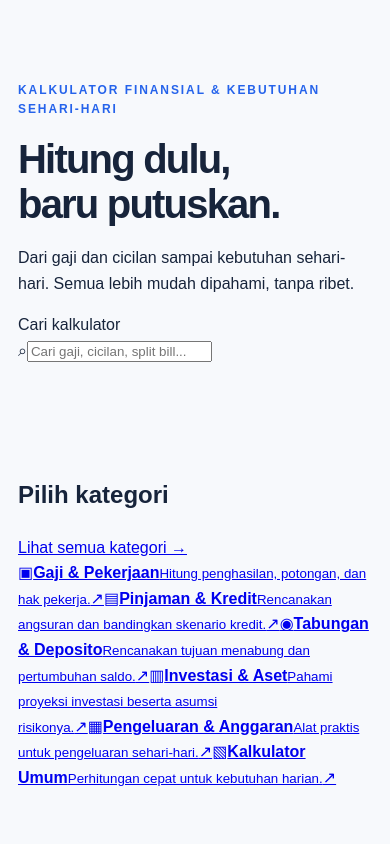
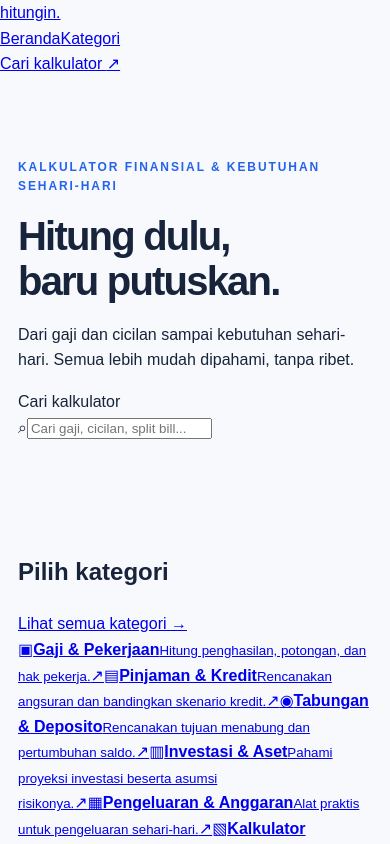
Before and after one commit to Irsan-R/hitungin, a Next.js app: page / in a window 390 px wide. Shown: the top 844 px of the page. Built offline with nearby package versions, Linux system fonts and the light colour scheme.

Commit message:
design: apply matte light responsive visual system

```diff
--- a/app/layout.tsx
+++ b/app/layout.tsx
@@ -1,11 +1 @@
-import type { Metadata } from "next";
-import "./globals.css";
-
-export const metadata: Metadata = {
-  title: "Hitungin — Kalkulator Finansial Indonesia",
-  description: "Simulasi finansial Indonesia dengan asumsi dan perhitungan transparan.",
-};
-
-export default function RootLayout({ children }: Readonly<{ children: React.ReactNode }>) {
-  return <html lang="id"><body>{children}</body></html>;
-}
+import type {Metadata} from "next";import {Header,Footer} from "@/components/site-shell";import "./globals.css";export const metadata:Metadata={title:"Hitungin — Hitung dulu, baru putuskan",description:"Kalkulator finansial dan kebutuhan sehari-hari untuk Indonesia."};export default function RootLayout({children}:Readonly<{children:React.ReactNode}>){return <html lang="id"><body><Header/>{children}<Footer/></body></html>}
```
